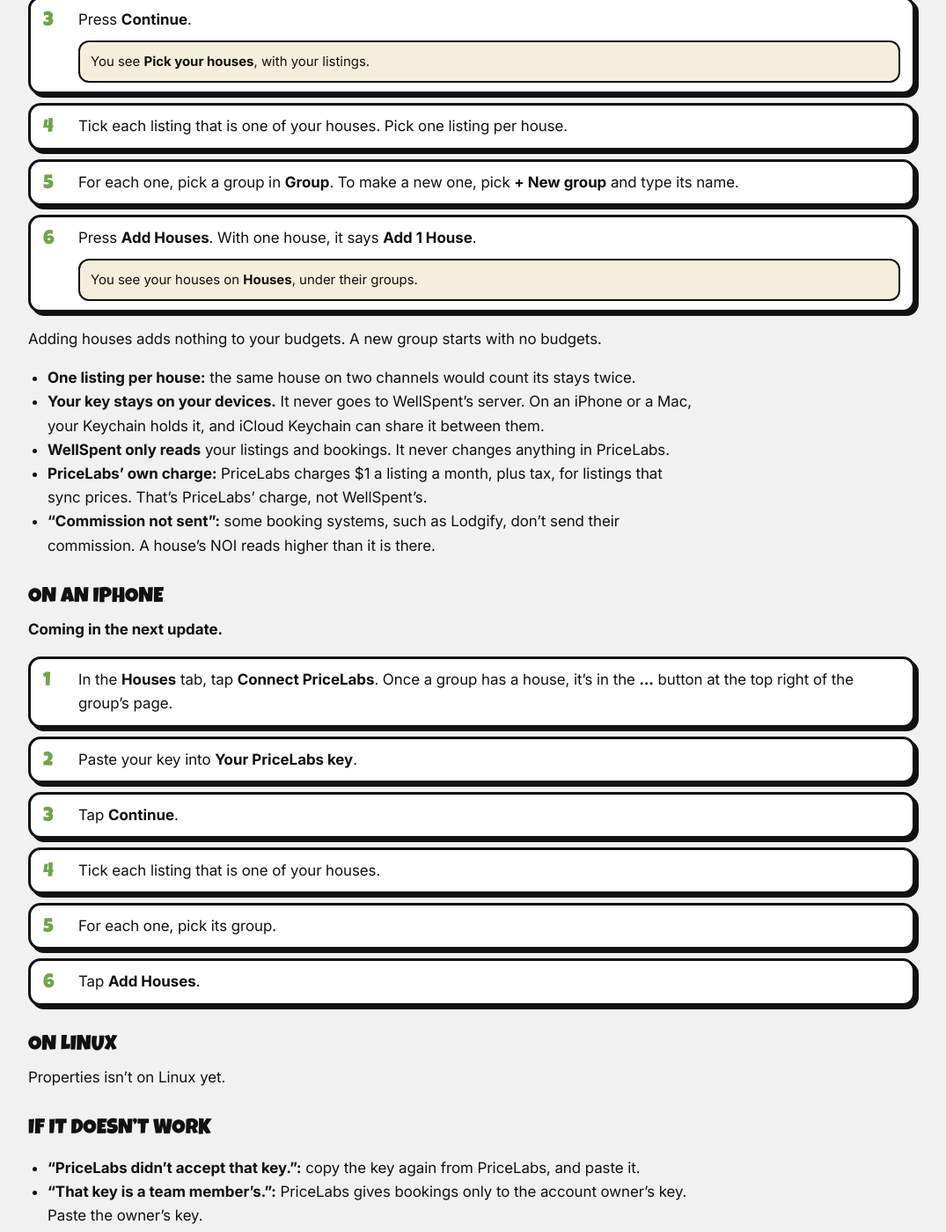
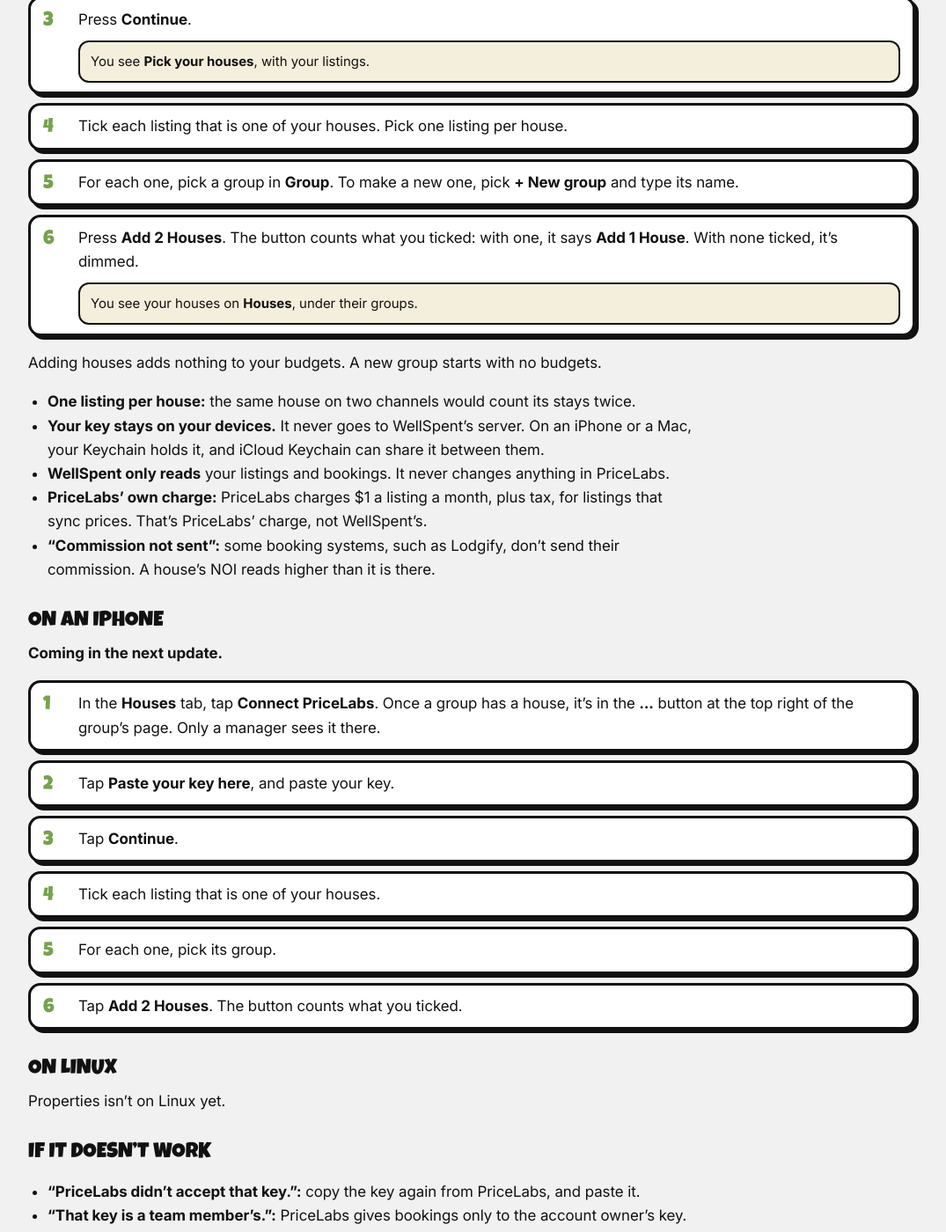
Before and after one commit to WellSpent-OC/WellSpent-Budget, a Jekyll site: the page built from docs/houses/connect-pricelabs.md, in a window 1280 px wide and 1400 px high, scrolled down 644 px. Shown: the whole window at 88% size, without its empty margins (104-1179 px from the left). Built offline with Jekyll 4.4.1, drawn with Linux system fonts in a browser that asks for light colours.

Commit message:
User guide: iPhone Houses steps match the app
The key field's prompt is Paste your key here. The add button counts
what's ticked (Add 2 Houses, Add 1 House), on the Mac too. The …
button is managers only for PriceLabs too. The Houses tab opens on the
first group's page. A house's share is its whole row. Turn on lands on
No houses yet. Try an improvement starts at What it costs, with Done
above the number pad after each field.

Co-Authored-By: Claude Opus 5.5 <noreply@anthropic.com>

```diff
--- a/docs/houses/connect-pricelabs.md
+++ b/docs/houses/connect-pricelabs.md
@@ -25,7 +25,7 @@ title: "Side quest: Connect PriceLabs"
 
 5. For each one, pick a group in **Group**. To make a new one, pick **+ New group** and type its name.
 
-6. Press **Add Houses**. With one house, it says **Add 1 House**.
+6. Press **Add 2 Houses**. The button counts what you ticked: with one, it says **Add 1 House**. With none ticked, it's dimmed.
 
    > You see your houses on **Houses**, under their groups.
 
@@ -41,9 +41,9 @@ Adding houses adds nothing to your budgets. A new group starts with no budgets.
 
 **Coming in the next update.**
 
-1. In the **Houses** tab, tap **Connect PriceLabs**. Once a group has a house, it's in the **…** button at the top right of the group's page.
+1. In the **Houses** tab, tap **Connect PriceLabs**. Once a group has a house, it's in the **…** button at the top right of the group's page. Only a manager sees it there.
 
-2. Paste your key into **Your PriceLabs key**.
+2. Tap **Paste your key here**, and paste your key.
 
 3. Tap **Continue**.
 
@@ -51,7 +51,7 @@ Adding houses adds nothing to your budgets. A new group starts with no budgets.
 
 5. For each one, pick its group.
 
-6. Tap **Add Houses**.
+6. Tap **Add 2 Houses**. The button counts what you ticked.
 
 ## On Linux
 
```
Also changed, not shown: docs/houses/change-a-houses-share.md (+1 -1 lines), docs/houses/finish-setting-up.md (+1 -1 lines), docs/houses/import-an-earnings-file.md (+2 -2 lines), docs/houses/try-an-improvement.md (+2 -4 lines), docs/houses/turn-on-properties.md (+1 -1 lines).
